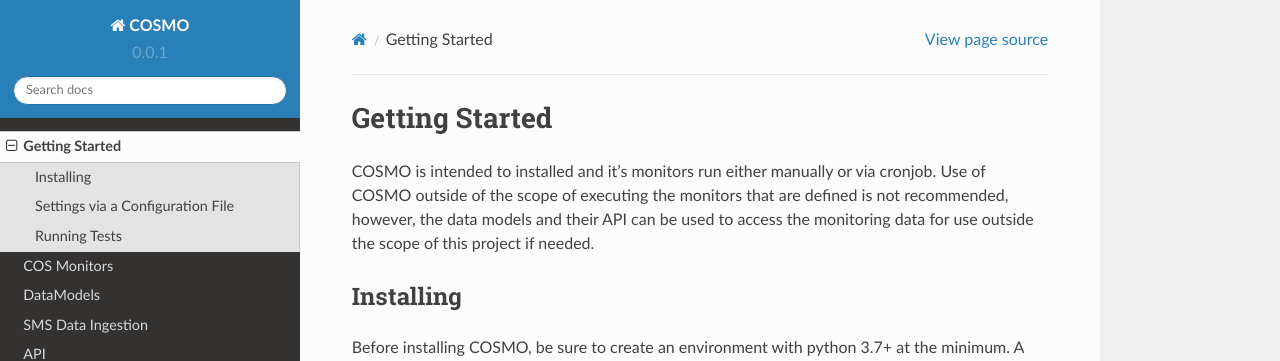
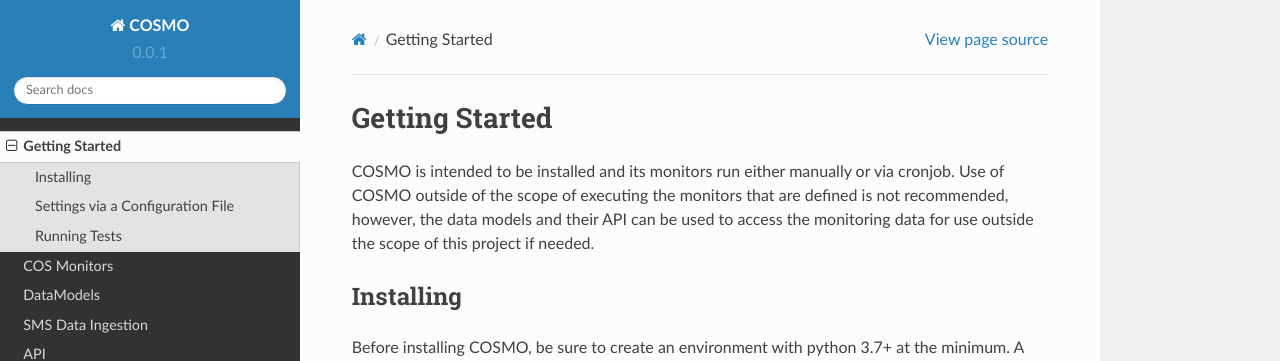
Before and after one commit to spacetelescope/cosmo, a Sphinx documentation site: the page built from docs/source/getting_started.rst, in a window 1280 px wide and 900 px high. Shown: the top 361 px of the window. Built offline with Sphinx 7.4.7 and the Read the Docs theme 2.0.0, drawn with Linux system fonts in a browser that asks for light colours.

Commit message:
Update getting_started.rst

```diff
--- a/docs/source/getting_started.rst
+++ b/docs/source/getting_started.rst
@@ -1,6 +1,6 @@
 Getting Started
 ===============
-COSMO is intended to installed and it's monitors run either manually or via cronjob.
+COSMO is intended to be installed and its monitors run either manually or via cronjob.
 Use of COSMO outside of the scope of executing the monitors that are defined is not recommended, however, the data
 models and their API can be used to access the monitoring data for use outside the scope of this project if needed.
 
```
